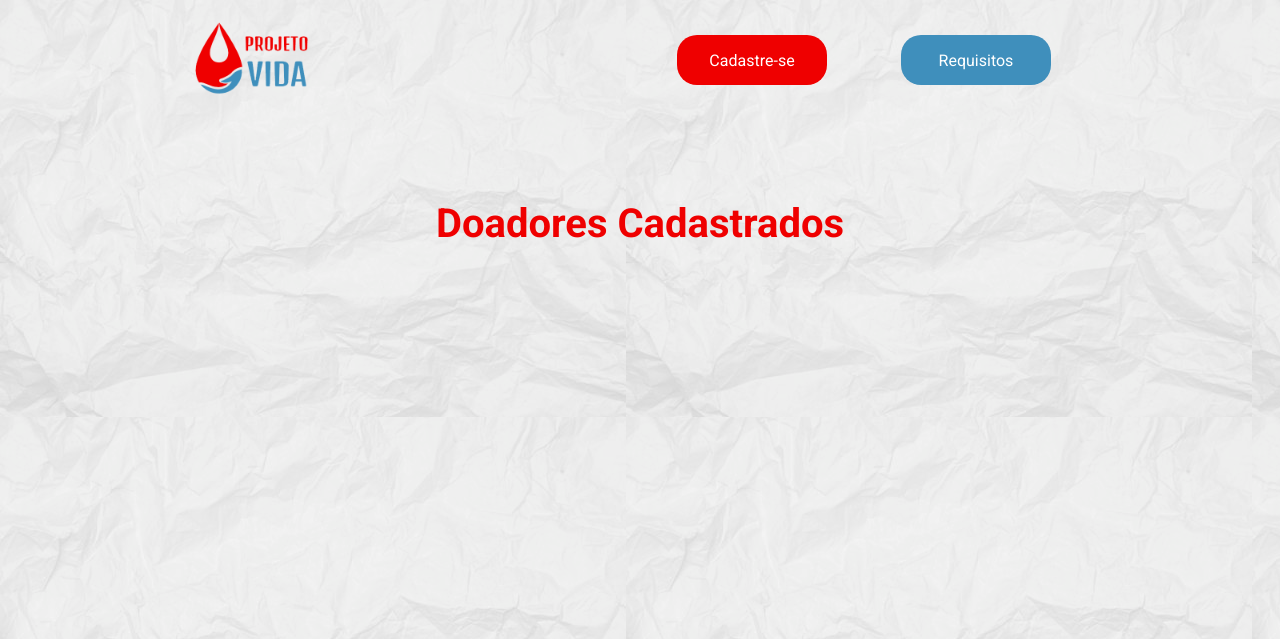
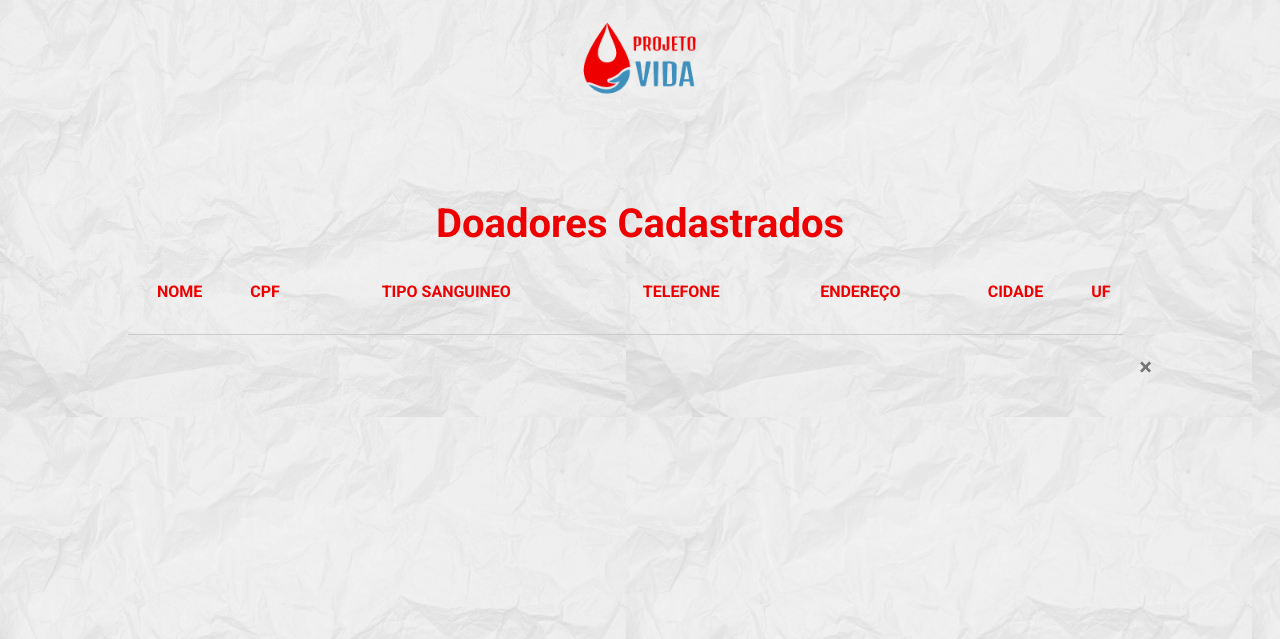
Before and after one commit to casemiroj/ProjetoVida, a PHP site: page /listar.php in a window 1280 px wide. Shown: the top 639 px of the page. Run offline with PHP 8.4, Linux system fonts and the light colour scheme; tables that the repository leaves empty or names only in its code hold one stand-in row (values such as "Sample post"); data that the repository does not hold is empty.

Commit message:
Finalização de pagina de listagem

```diff
--- a/css/listar.css
+++ b/css/listar.css
@@ -1,5 +1,33 @@
+nav.menu {
+    justify-content: center;
+}
+
+.paginaDoadores {
+    display: flex;
+    flex-direction: column;
+    align-items: center;
+}
+
 .paginaDoadores h1{
     color: #EF0000;
     font-size: 2.5rem;
     font-weight: bold;
+    width: 60%;
+    margin-bottom: 2rem;
 }
+
+table {
+    width: 100%;
+    text-align: center;
+    border-collapse: collapse;
+}
+
+th {
+    color: #EF0000;
+    padding-bottom: 30px;
+    border-bottom: 1px solid #ccc;
+}
+
+td {
+    padding: 20px 0;
+}
--- a/listar.php
+++ b/listar.php
@@ -1,8 +1,3 @@
-<?php
-    session_start();
-
-?>
-
 <!DOCTYPE html>
 <html lang="en">
 <head>
@@ -12,6 +7,8 @@
     <link href="https://fonts.googleapis.com/css2?family=Roboto:ital,wght@0,100;0,300;0,400;0,500;0,700;0,900;1,100;1,300;1,400;1,500;1,700;1,900&display=swap" rel="stylesheet">
     <link rel="stylesheet" href="css/estilos.css">
     <link rel="stylesheet" href="css/listar.css">
+    <link rel="stylesheet" href="https://cdn.jsdelivr.net/npm/bootstrap@4.5.3/dist/css/bootstrap.min.css" integrity="sha384-TX8t27EcRE3e/ihU7zmQxVncDAy5uIKz4rEkgIXeMed4M0jlfIDPvg6uqKI2xXr2" crossorigin="anonymous">
+    <script src="scripts/script.js"></script>
 </head>
 <body>
     <header>
@@ -20,20 +17,45 @@
             <a href="index.php">
                 <img class="logo" src="img/logo2.png" alt="">
             </a>
-            <div class="btns">
-                <a href="cadastro.php">
-                    <div class="btn-cadastro btn"> <p>Cadastre-se</p> </div>
-                </a>
-
-                <a href="requisitos.php">
-                    <div class="btn-requisitos btn"> <p>Requisitos</p> </div>
-                </a>
             </div>
         </nav>
     </header>
     <main>
        <section class="paginaDoadores">
             <h1>Doadores Cadastrados</h1>
+            <table>
+                <thead>
+                    <tr>
+                        <th>NOME</th>
+                        <th>CPF</td>
+                        <th>TIPO SANGUINEO</th>
+                        <th>TELEFONE</th>
+                        <th>ENDEREÇO</th>
+                        <th>CIDADE</th>
+                        <th>UF</th>
+                    </tr>
+                </thead>
+                <tbody>
+                    <?php
+                        include("conecta.php");
+                        $seleciona = mysqli_query($conexao, "SELECT * from doador order by Nome");
+                        while($campo = mysqli_fetch_array($seleciona)) { ?>
+                            <tr>
+                                <td><?=$campo["Nome"]?></td>
+                                <td><?=$campo["CPF"]?></td>
+                                <td><?=$campo["TipoSanguineo"]?></td>
+                                <td><?=$campo["Telefone"]?></td>
+                                <td><?=$campo["Endereco"]?></td>
+                                <td><?=$campo["Cidade"]?></td>
+                                <td><?=$campo["UF"]?></td>
+                                <td> <button type="button" class="close" aria-label="Close" onclick="verifica(<?=$campo['CodDoador']?>)">
+                                        <span aria-hidden="true">&times;</span>
+                                    </button>
+                                </td>
+                            </tr>
+                        <?php } ?>
+                </tbody>
+            </table>
        </section>
     </main>
 </body>
--- /dev/null
+++ b/scripts/script.js
@@ -0,0 +1,5 @@
+function verifica(reccod) {
+    if(confirm("Tem certeza que deseja excluir permanentemente esse cadastro?")) {
+        window.location = "excluir.php?idexc=" + reccod;
+    }
+}
```
Also changed, not shown: excluir.php (added, +9 -0 lines).
